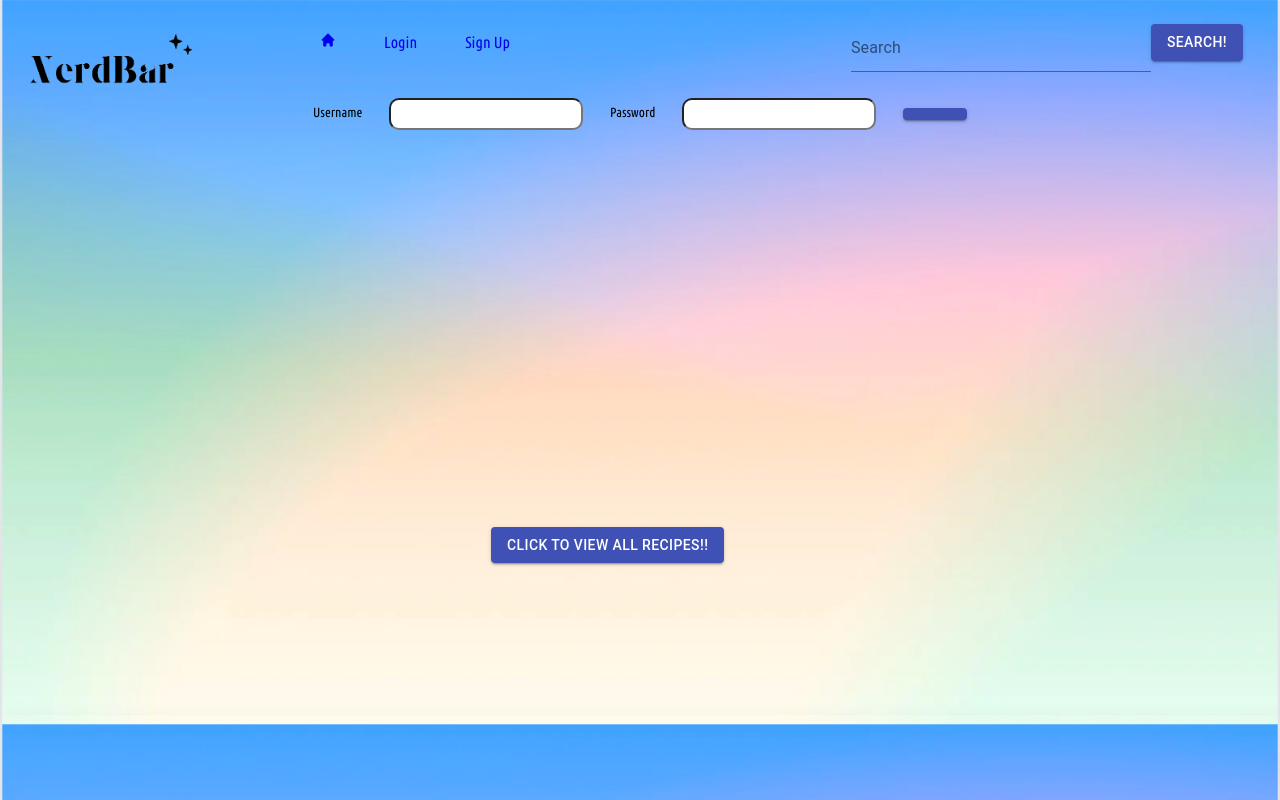
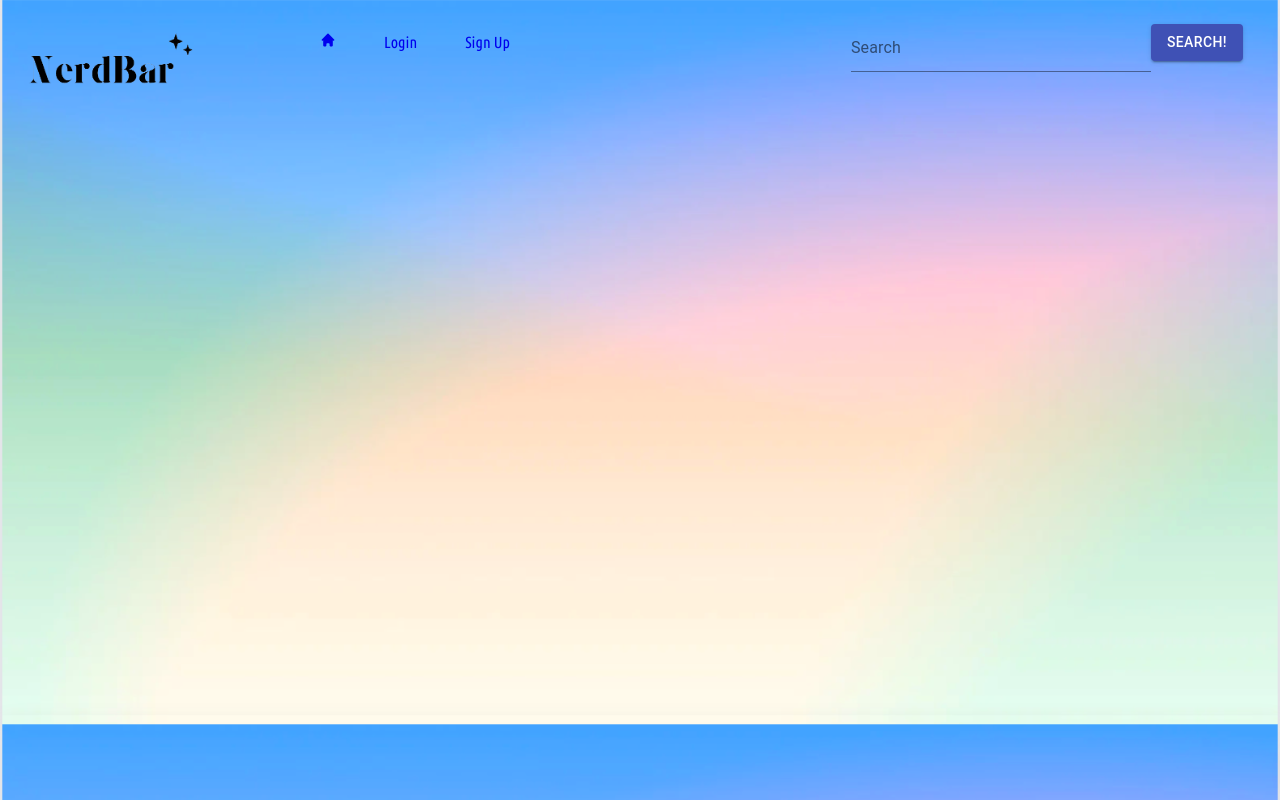
Before and after one commit to klsmith5370/NerdBar, a React app: page /home in a window 1280 px wide. Built offline with nearby package versions, Linux system fonts and the light colour scheme; no server answers.

Commit message:
Commented out auth form for now, need to work on profile experience, going to work on styling for dynamic experience

```diff
--- a/client/App.js
+++ b/client/App.js
@@ -46,9 +46,9 @@ const App = () => {
           ) : (
           <Routes>
             <Route exact path='/' element={<Login />} />
-            <Route path='/home' element={<AuthForm />} />
+            {/* <Route path='/home' element={<AuthForm />} />
             <Route path='/login' element={<Login />} />
-            <Route path='/signup' element={<Signup />} />
+            <Route path='/signup' element={<Signup />} /> */}
             <Route path='/characterRecipes' element={<AllRecipes />} />
             <Route path='/characterRecipes/:id' element={<SingleRecipe />} />
             <Route path='/search/:characterName' element={<Search />} />
```
